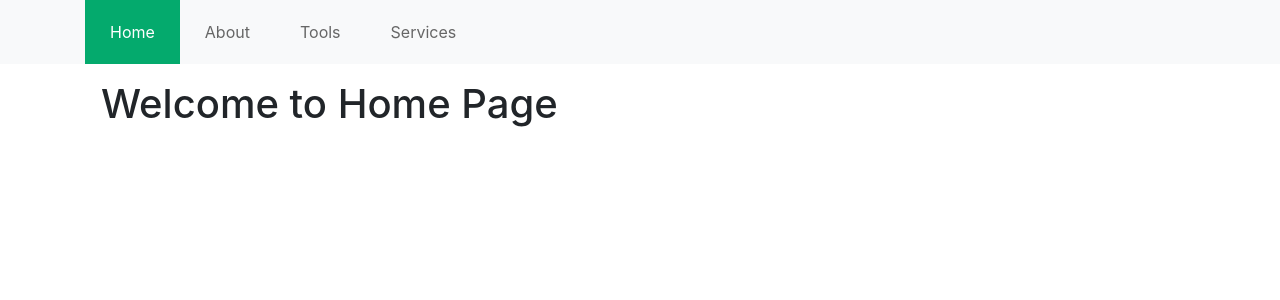
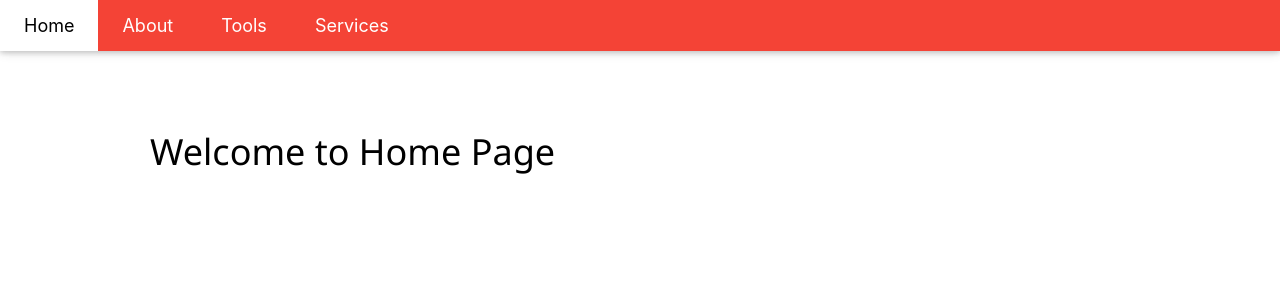
Before and after one commit to mysbtemp1/mdev1005, a React (Create React App) app: page /home in a window 1280 px wide. Shown: the top 300 px of the page. Built offline with nearby package versions, Linux system fonts and the light colour scheme.

Commit message:
w3schools template

```diff
--- a/public/index.html
+++ b/public/index.html
@@ -24,7 +24,10 @@
       work correctly both with client-side routing and a non-root public URL.
       Learn how to configure a non-root public URL by running `npm run build`.
     -->
-    <link rel="stylesheet" href="https://cdn.jsdelivr.net/npm/bootstrap@4.4.1/dist/css/bootstrap.min.css" integrity="sha384-Vkoo8x4CGsO3+Hhxv8T/Q5PaXtkKtu6ug5TOeNV6gBiFeWPGFN9MuhOf23Q9Ifjh" crossorigin="anonymous">
+    <link rel="stylesheet" href="https://www.w3schools.com/w3css/4/w3.css">
+    <link rel="stylesheet" href="https://fonts.googleapis.com/css?family=Lato">
+    <link rel="stylesheet" href="https://fonts.googleapis.com/css?family=Montserrat">
+    <link rel="stylesheet" href="https://cdnjs.cloudflare.com/ajax/libs/font-awesome/4.7.0/css/font-awesome.min.css">
     <title>MDEV1005</title>
   </head>
   <body>
--- a/src/App.css
+++ b/src/App.css
@@ -85,32 +85,26 @@ ul.custom-nav
   border: 1px solid #888181b1;
 }
 
-
-@import url('https://fonts.googleapis.com/css2?family=Recursive&display=swap');
-
 .main{
     width: 700px;
-    border-radius: 20px;
-    background-color: lightgray;
+    margin-top: 25px;
 }
 
 .top{
     height: 60px;
-    background-color: #04AA6D;
+    background-color: lightgray;
     color: black;
     padding: 10px;
-    border-radius: 20px 20px 0 0;
     font-family: 'Recursive', sans-serif;
     display: flex;
     justify-content: space-between;
 }
 
 .header{
-    background-color: #04AA6D;
+    background-color: lightgray;
     color: black;;
     margin: 10px 0px 0px 10px;
     font-size: 25px;
-    border-radius: 20px 20px 0 0;
     font-family: 'Recursive', sans-serif;
 }
 
--- a/src/App.js
+++ b/src/App.js
@@ -8,29 +8,35 @@ import Services from './components/Services';
 import Calculator from './components/Tools/Calculator';
 import Weather from './components/Tools/Weather';
 
+function myFunction() {
+  var x = document.getElementById("navDemo");
+  if (x.className.indexOf("w3-show") == -1) {
+    x.className += " w3-show";
+  } else {
+    x.className = x.className.replace(" w3-show", "");
+  }
+}
+
 function App() {
 
   return (
     <Router>
-      <div>
-        <nav className="navbar bg-light p-0">
-          <div className='container'>
-            <ul className='custom-nav'>
-              <li>
-                <NavLink to="/home">Home</NavLink>
-              </li>
-              <li>
-                <NavLink to="/about">About</NavLink>
-              </li>
-              <li>
-                <NavLink to="/tools">Tools</NavLink>
-              </li>
-              <li>
-                <NavLink to="/services">Services</NavLink>
-              </li>
-            </ul>
-          </div>
-        </nav>
+
+      <div className="w3-top">
+        <div className="w3-bar w3-red w3-card w3-left-align w3-large">
+          <NavLink className="w3-bar-item w3-button w3-hide-medium w3-hide-large w3-right w3-padding-large w3-hover-white w3-large w-red" title="Toggle Navigation Menu" onClick={ () => myFunction()}><i className="fa fa-bars"></i></NavLink>
+          <NavLink to="/home" className={({isActive}) => `w3-bar-item w3-button w3-hide-small w3-padding-large w3-hover-white ${isActive && 'w3-white'}`}>Home</NavLink>
+          <NavLink to="/about" className={({isActive}) => `w3-bar-item w3-button w3-hide-small w3-padding-large w3-hover-white ${isActive && 'w3-white'}`}>About</NavLink>
+          <NavLink to="/tools" className={({isActive}) => `w3-bar-item w3-button w3-hide-small w3-padding-large w3-hover-white ${isActive && 'w3-white'}`}>Tools</NavLink>
+          <NavLink to="/services" className={({isActive}) => `w3-bar-item w3-button w3-hide-small w3-padding-large w3-hover-white ${isActive && 'w3-white'}`}>Services</NavLink>
+        </div>
+
+        <div id="navDemo" className="w3-bar-block w3-white w3-hide w3-hide-large w3-hide-medium w3-large">
+          <NavLink to="/home" className="w3-bar-item w3-button w3-padding-large">Link 1</NavLink>
+          <NavLink to="/about" className="w3-bar-item w3-button w3-padding-large">Link 2</NavLink>
+          <NavLink to="/tools" className="w3-bar-item w3-button w3-padding-large">Link 3</NavLink>
+          <NavLink to="/services" className="w3-bar-item w3-button w3-padding-large">Link 4</NavLink>
+        </div>
 
 
         <Routes>
--- a/src/components/About.js
+++ b/src/components/About.js
@@ -2,8 +2,12 @@ import React from 'react';
 
 const About = () => {
     return (
-        <div className='container'>
-            <h1 className='ml-3 mt-3'>This is About Page</h1>
+        <div className="w3-row-padding w3-padding-64 w3-container">
+            <div className="w3-content">
+                <div className="w3-twothird">
+                    <h1>This is About Page</h1>
+                </div>
+            </div>
         </div>
     );
 };
--- a/src/components/Home.js
+++ b/src/components/Home.js
@@ -2,8 +2,12 @@ import React from 'react';
 
 const Home = () => {
     return (
-        <div className='container'>
-            <h1 className='ml-3 mt-3'>Welcome to Home Page</h1>
+        <div className="w3-row-padding w3-padding-64 w3-container">
+            <div className="w3-content">
+                <div className="w3-twothird">
+                    <h1>Welcome to Home Page</h1>
+                </div>
+            </div>
         </div>
     );
 };
--- a/src/components/Services.js
+++ b/src/components/Services.js
@@ -2,8 +2,13 @@ import React from 'react';
 
 const Services = () => {
     return (
-        <div className='container'>
-            <h1 className='ml-3 mt-3'>This is Services Page</h1>
+
+        <div className="w3-row-padding w3-padding-64 w3-container">
+            <div className="w3-content">
+                <div className="w3-twothird">
+                    <h1>This is Services Page</h1>
+                </div>
+            </div>
         </div>
     );
 };
--- a/src/components/Tools.js
+++ b/src/components/Tools.js
@@ -3,9 +3,10 @@ import {Route, Link, Routes} from 'react-router-dom';
 
 const Tools = () => {
     return (
-        <div className='container'>
-            <h1 className='ml-3 mt-3'>This is Tools Page</h1>
-            <nav>
+        <div className="w3-row-padding w3-padding-64 w3-container">
+            <div className="w3-content">
+                <div className="w3-twothird">
+                    <h1>This is Tools Page</h1>
                     <ul>
                         <li>
                             <Link to="/tools/calculator">Calculator</Link>
@@ -14,7 +15,8 @@ const Tools = () => {
                             <Link to="/tools/weather">Weather</Link>
                         </li>
                     </ul>
-            </nav>
+                </div>
+            </div>
         </div>
     );
 };
--- a/src/components/Tools/Calculator.js
+++ b/src/components/Tools/Calculator.js
@@ -26,8 +26,10 @@ function calc(e)
 const Calculator = () => {
 
     return (
-        <div className='container'>
-            <h1 className='ml-3 mt-3'>Calculator Application</h1>
+        <div className="w3-row-padding w3-padding-64 w3-container">
+            <div className="w3-content">
+                <div className="w3-twothird">
+                    <h1>Calculator Application</h1>
                     <div>
                         <div type="text" id="inputs"></div>
                     </div>
@@ -67,6 +69,8 @@ const Calculator = () => {
                         </div>
                     </div>
                 </div>
+            </div>
+        </div>
     );
 };
 
--- a/src/components/Tools/Weather.js
+++ b/src/components/Tools/Weather.js
@@ -26,6 +26,8 @@ const Weather = () => {
 
             setData(new_data);
         });
+
+        GetWeatherData('current', lat, long);
 
     }, [lat,long]);
 
@@ -57,15 +59,15 @@ const Weather = () => {
     }
 
     return (
-        <div className='container'>
-            <div className='ml-3 mt-3 pb-3'>
+        <div className="w3-row-padding w3-padding-64 w3-container">
+            <div className="w3-content">
+                <div className="w3-twothird">
                     <h1>Weather Application</h1>
                     <a href="#" onClick={ () => GetWeatherData('current', lat, long) }>My Location</a>
                     <br/>
                     <input id="search" onKeyUp={ () => GetWeatherData(null) } />
-            </div>
 
-            <div className="main ml-3">
+                    <div className="main">
 
                         {data.cod == 200 ?
                             (
@@ -89,9 +91,11 @@ const Weather = () => {
                                     </div>
                                 </div>
                             ) :
-                    ( <div className="px-3">{data.message}</div>)
+                            ( <div>{data.message}</div>)
                         }
 
+                    </div>
+                </div>
             </div>
         </div>
     );
```
Lines whose indentation alone changed are shown as unchanged.
